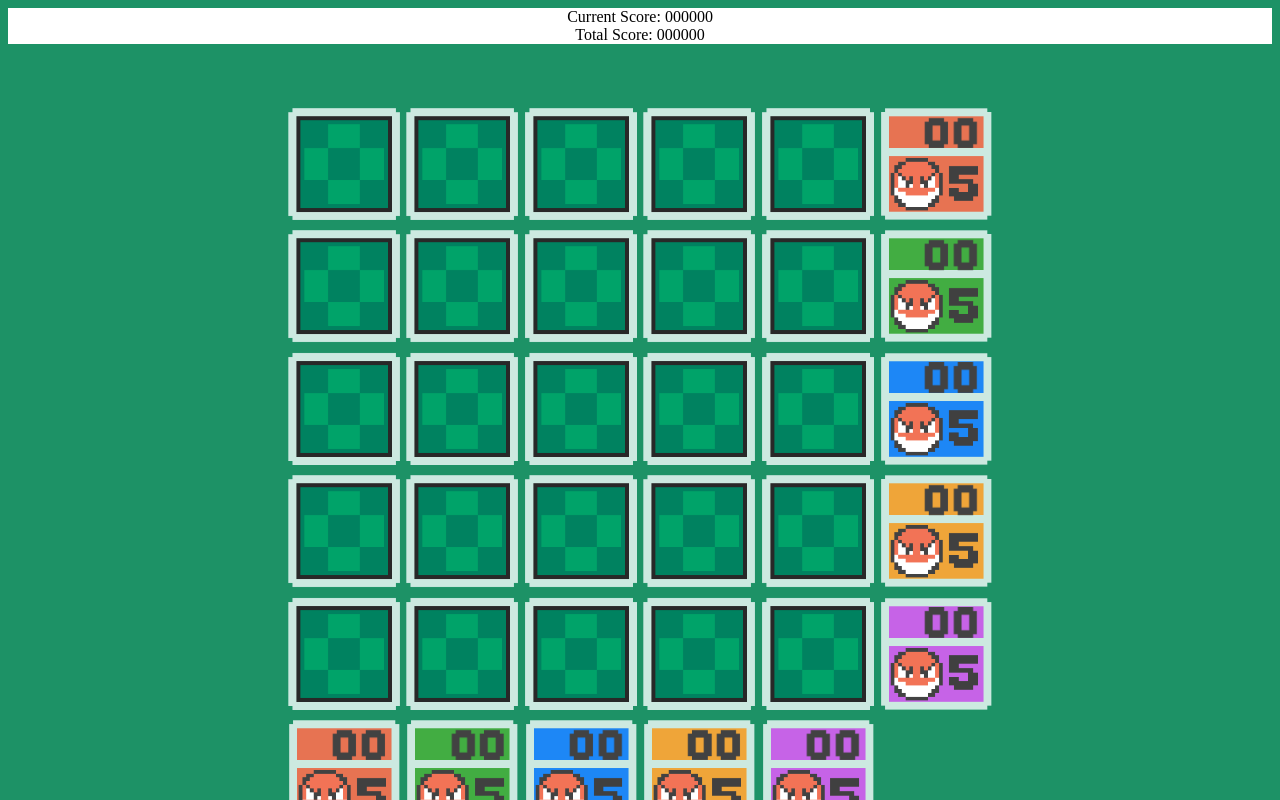
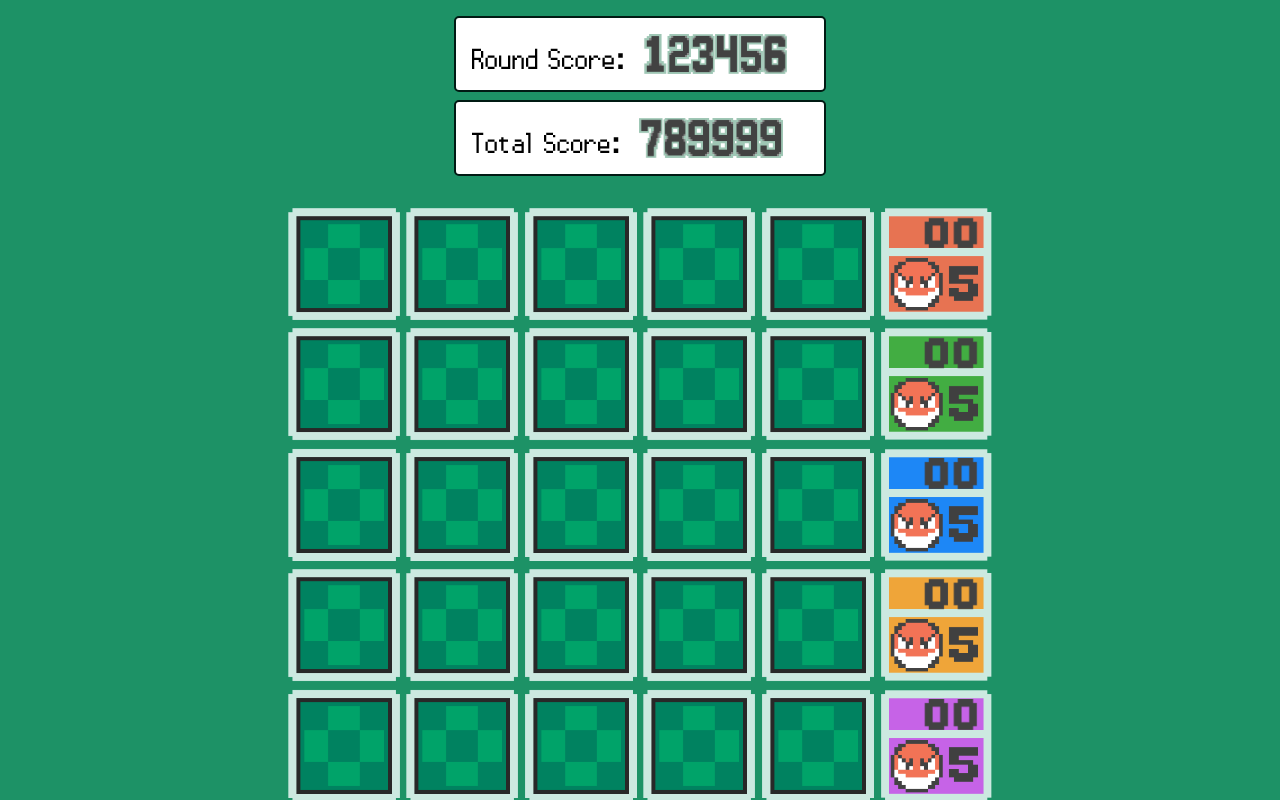
Before and after one commit to landaverdend/supervoltorbflip, a React (Create React App) app: page / in a window 1280 px wide. Shown: the top 800 px of the page. Built offline with nearby package versions, Linux system fonts and the light colour scheme.

Commit message:
Scoreboard now looks good

```diff
--- a/src/components/scoreboard.jsx
+++ b/src/components/scoreboard.jsx
@@ -4,18 +4,37 @@ import "../styles/scoreboard.css";
 
 const ScoreBoard = (props) => {
   const padNumber = (num, size) => {
-    var s = num + "";
+    var s = num.toString();
     while (s.length < size) s = "0" + s;
     return s;
   };
+  let formattedRS = padNumber(props.roundScore, 6);
+  let formattedTS = padNumber(props.totalScore, 6);
+
+  const toImageArray = (stringFormat) => {
+    let imageArray = [];
+    for (let i = 0; i < 6; i++) {
+      imageArray.push(
+        <img
+          src={require("../assets/scoreboard/score" +
+            stringFormat.charAt(i) +
+            ".png")}
+        ></img>
+      );
+    }
+    return imageArray;
+  };
 
   return (
-    <div>
-      <div className={"score"}>
-        Current Score: {padNumber(props.currentScore, 6)}
+    <div className="score-container">
+      <div className={"score"} id={"score1"}>
+        <div className={"score-text"}>Round Score:</div>{" "}
+        {toImageArray(formattedRS)}
       </div>
-      <div className={"score"}>
-        Total Score: {padNumber(props.totalScore, 6)}
+      <br></br>
+      <div className={"score"} id={"score2"}>
+        <div className="score-text">Total Score:</div>{" "}
+        {toImageArray(formattedTS)}
       </div>
     </div>
   );
@@ -23,7 +42,7 @@ const ScoreBoard = (props) => {
 
 function mapStateToProps(state) {
   return {
-    currentScore: state.scoreReducer.currentScore,
+    roundScore: state.scoreReducer.roundScore,
     totalScore: state.scoreReducer.totalScore,
   };
 }
--- a/src/reducers/scoreReducer.js
+++ b/src/reducers/scoreReducer.js
@@ -1,6 +1,6 @@
 const initialState = {
-  currentScore: 0,
-  totalScore: 0,
+  roundScore: 123456,
+  totalScore: 789999,
 };
 const scoreReducer = (state = initialState, action) => {
   return state;
--- a/src/styles/board.css
+++ b/src/styles/board.css
@@ -10,7 +10,7 @@
   justify-content: center;
   /* margin: auto; */
   padding-bottom: 15rem;
-  padding-top: 4rem;
+  padding-top: 2rem;
   grid-template-columns: repeat(var(--dimension), auto);
   grid-gap: 0.4rem;
   outline: none !important;
--- a/src/styles/index.css
+++ b/src/styles/index.css
@@ -1,5 +1,11 @@
+@font-face {
+  font-family: DS;
+  src: url("../assets/DSFONT.ttf");
+}
+
 body {
   background-color: #1d9266;
+  font-family: DS;
 }
 
 .flex-container {
--- a/src/styles/scoreboard.css
+++ b/src/styles/scoreboard.css
@@ -1,4 +1,27 @@
+.score-container {
+  text-align: center;
+  display: inline;
+}
+
 .score {
   background-color: white;
-  text-align: center;
+  /* padding-top: -0.2rem; */
+  padding: 1rem;
+  border: 2px solid #001a13;
+  margin-top: 0.5rem;
+  width: 21rem;
+  display: inline-flex;
+  border-radius: 5px;
 }
+
+.score-text {
+  margin-top: 0.5rem;
+  font-size: 2.25rem;
+  padding-right: 1rem;
+}
+
+.score img {
+  height: 2.5rem;
+  /* padding: 0.0125rem; */
+  width: 1.5rem;
+}
```
Also changed, not shown: src/assets/DSFONT.ttf (added).
